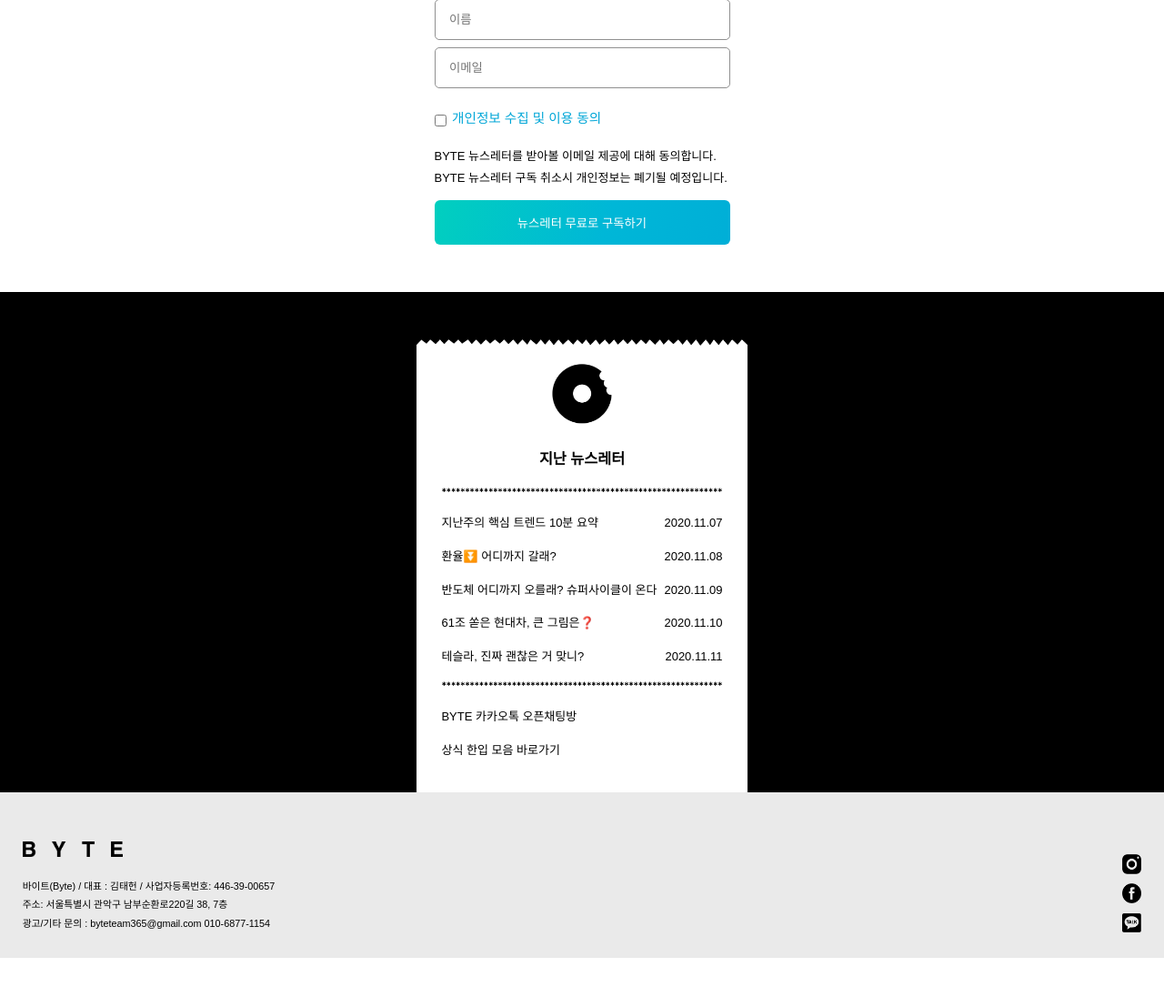
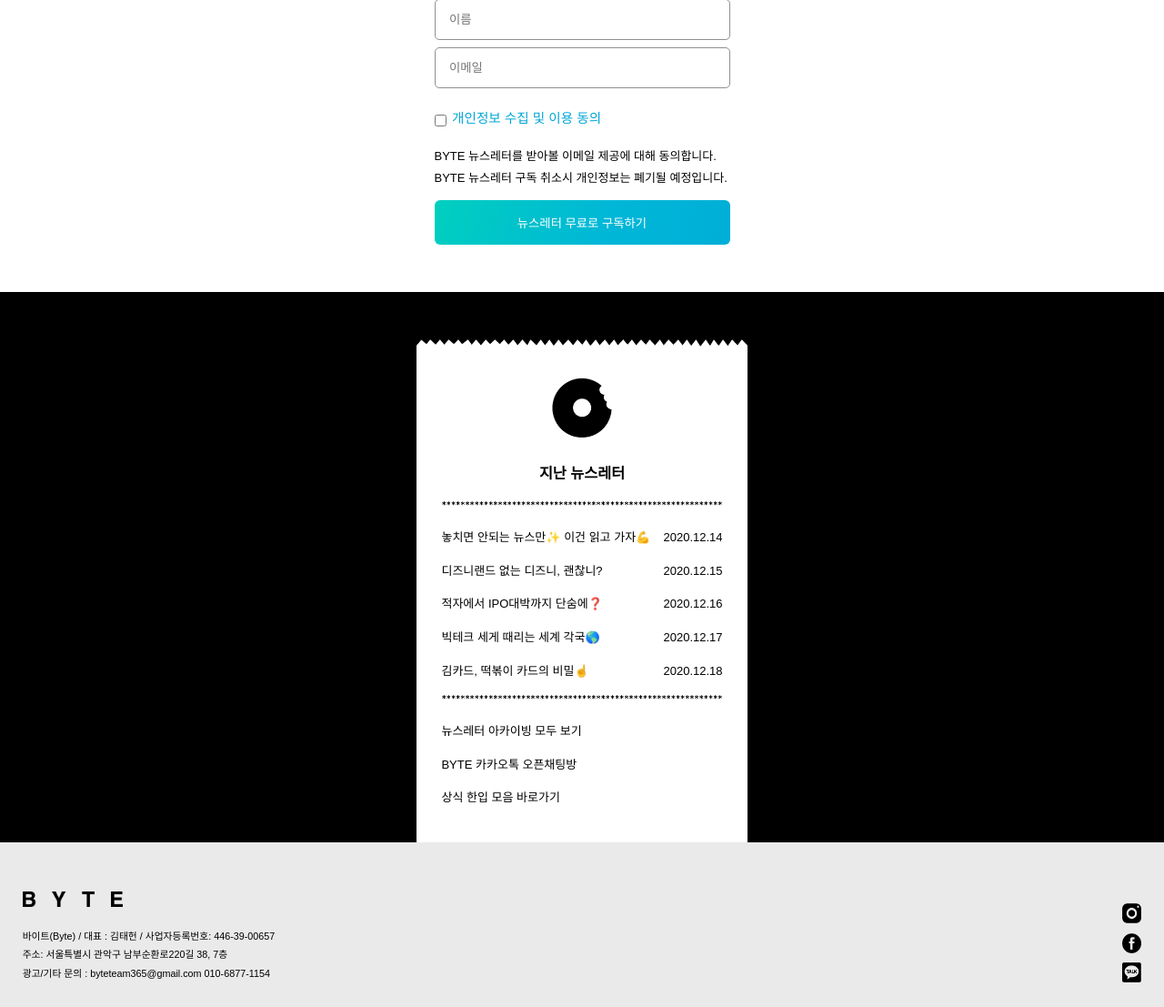
Before and after one commit to suuuum36/BYTE-web, a Django app: page / in a window 1280 px wide. Shown: the part 2961-4068 px from the top of the page at 91% size. Before the commit the page ends 4014 px from the top, so only its background shows below. Run offline with Django 3.2, Linux system fonts and the light colour scheme; data that the repository does not hold is empty; some web fonts are replaced.

Commit message:
지난 뉴스레터 + 타이틀 수정

```diff
--- a/BYTEWeb/BYTEWeb/settings.py
+++ b/BYTEWeb/BYTEWeb/settings.py
@@ -25,8 +25,8 @@ SECRET_KEY = 'szrgojqt#@w2li#!m89-1@bvd@@pe)w6$su1ekxg*@igwad)+l'
 # SECURITY WARNING: don't run with debug turned on in production!
 DEBUG = True
 
-ALLOWED_HOSTS = ['52.79.101.221','mydailybyte.com']
-#ALLOWED_HOSTS = ['127.0.0.1']
+#ALLOWED_HOSTS = ['52.79.101.221','mydailybyte.com']
+ALLOWED_HOSTS = ['127.0.0.1']
 
 
 # Application definition
--- a/BYTEWeb/main/static/main/index.css
+++ b/BYTEWeb/main/static/main/index.css
@@ -273,10 +273,11 @@ section.header {
 
 .bg > img {
     width: 100%;
-    min-height: 36rem;
+    min-height: 42.5rem;
 }
 
 .links_inner {
+    margin-top: 0.5rem;
     position: absolute;
     top: 50%;
     left: 50%;
--- a/BYTEWeb/main/templates/main/index.html
+++ b/BYTEWeb/main/templates/main/index.html
@@ -1,7 +1,7 @@
 {% load  static %}
 <html>
     <head>
-        <title> 지식의 한 입, 데일리 바이트 DAILY BYTE </title>
+        <title> 데일리 바이트 DAILY BYTE </title>
         <script src="https://code.jquery.com/jquery-3.5.1.min.js" integrity="sha256-9/aliU8dGd2tb6OSsuzixeV4y/faTqgFtohetphbbj0=" crossorigin="anonymous"></script>
         <link rel = "stylesheet" href = "{%static 'main/index.css'%}">
         <meta name="viewport" content="width=device-width, initial-scale=1.0">
@@ -10,14 +10,14 @@
         <link rel="shortcut icon" href = "{% static 'main/img/donut_blue.png'%}">
         <meta name="robots" content="ALL">
         <meta name="robots" content="index,follow">
-        <meta name = "subject" content="지식의 한 입, 데일리 바이트 DAILY BYTE">
+        <meta name = "subject" content="데일리 바이트 DAILY BYTE">
         <meta name = "keywords" content="데일리바이트, 바이트, dailybyte, byte, 바이트 뉴스레터, 데일리바이트 뉴스레터">
         <meta name ="description" content="가장 쉬운 비즈니스 뉴스 읽기, DAILY_BYTE 뉴스레터">
         <meta name ="author" content="BYTE">
         <meta name ="reply-to" content="byteteam365@gmail.com">
         <meta property="og:url" content="http://mydailybyte.com/">
-        <meta property="og:site_name" content="지식의 한 입, 데일리 바이트 DAILY BYTE">
-        <meta property="og:title" content = "지식의 한 입, 데일리 바이트 DAILY BYTE">
+        <meta property="og:site_name" content="데일리 바이트 DAILY BYTE">
+        <meta property="og:title" content = "데일리 바이트 DAILY BYTE">
         <meta property="og:description" content = "가장 쉬운 비즈니스 뉴스 읽기, DAILY_BYTE 뉴스레터">
         <meta property="og:image" content = "https://i.esdrop.com/d/VCGPeKTSuP.png">
         <meta name="naver-site-verification" content="44b715588ba7fe1b7e658d47192d26a26aae4f06" />
@@ -206,29 +206,33 @@
                             <img src = "{% static 'main/img/deco-line.png' %}">
                         </div>
                         <div class = "news_links">
-                            <a href = "https://stibee.com/api/v1.0/emails/share/hjUWIG23L-HJNoK6MR2YtjfdducleA==">
-                                <div class = "news_t">지난주의 핵심 트렌드 10분 요약</div>
-                                <div class = "news_d">2020.11.07 </div>
+                            <a href = "https://stibee.com/api/v1.0/emails/share/VtVShsRRNX4kWx6ZIQt0S7Q_4-ZFCg==">
+                                <div class = "news_t">놓치면 안되는 뉴스만✨ 이건 읽고 가자💪</div>
+                                <div class = "news_d">2020.12.14</div>
                             </a>
-                            <a href = "https://stibee.com/api/v1.0/emails/share/U5PCmB8yx3aPbGuIqwxRd4bZJdW7Cw==">
-                                <div class = "news_t">환율⏬ 어디까지 갈래?</div>
-                                <div class = "news_d">2020.11.08 </div>
+                            <a href = "https://stibee.com/api/v1.0/emails/share/XixtDyxHoHBf2dmIhshipH2rH5U7SQ==">
+                                <div class = "news_t">디즈니랜드 없는 디즈니, 괜찮니?</div>
+                                <div class = "news_d">2020.12.15</div>
                             </a>
-                            <a href = "https://stibee.com/api/v1.0/emails/share/v4WTDGwop0vX9bau_GZ3jUZWZqnYyQ==">
-                                <div class = "news_t">반도체 어디까지 오를래? 슈퍼사이클이 온다</div>
-                                <div class = "news_d">2020.11.09 </div>
+                            <a href = "https://stibee.com/api/v1.0/emails/share/WfujaspMDx_VNm36kq2yoVSGPYnTyw==">
+                                <div class = "news_t">적자에서 IPO대박까지 단숨에❓</div>
+                                <div class = "news_d">2020.12.16</div>
                             </a>
-                            <a href = "https://stibee.com/api/v1.0/emails/share/Ne3VLuSH5VU42aj4r-IKXSVJMI9JGw==">
-                                <div class = "news_t">61조 쏟은 현대차, 큰 그림은❓</div>
-                                <div class = "news_d">2020.11.10 </div>
+                            <a href = "https://stibee.com/api/v1.0/emails/share/MbtVx-4sWcOKRl1pduqRgf1zBKdL7g==">
+                                <div class = "news_t">빅테크 세게 때리는 세계 각국🌎</div>
+                                <div class = "news_d">2020.12.17</div>
                             </a>
-                            <a href = "https://stibee.com/api/v1.0/emails/share/9AnsltXyDqKTXD-8qAT8eMiIZh57-g==">
-                                <div class = "news_t">테슬라, 진짜 괜찮은 거 맞니?</div>
-                                <div class = "news_d">2020.11.11 </div>
+                            <a href = "https://stibee.com/api/v1.0/emails/share/v6KL-K7j-xnV_0Jevd6CzRd-mP8UrA==">
+                                <div class = "news_t">김카드, 떡볶이 카드의 비밀☝</div>
+                                <div class = "news_d">2020.12.18</div>
                             </a>
                             <div class = "deco">
                                 <img src = "{% static 'main/img/deco-line.png' %}">
                             </div>
+
+                            <a href = "https://page.stibee.com/archives/81111">
+                                <div class = "news_t" >뉴스레터 아카이빙 모두 보기</div>
+                            </a>
 
                             <a href = "https://open.kakao.com/o/g8HbQqqc">
                                 <div class = "news_t" >BYTE 카카오톡 오픈채팅방</div>
```
